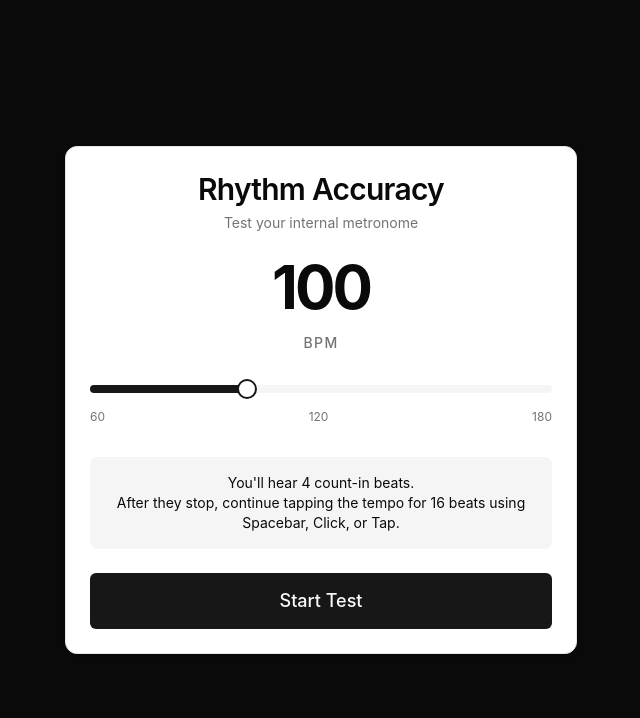
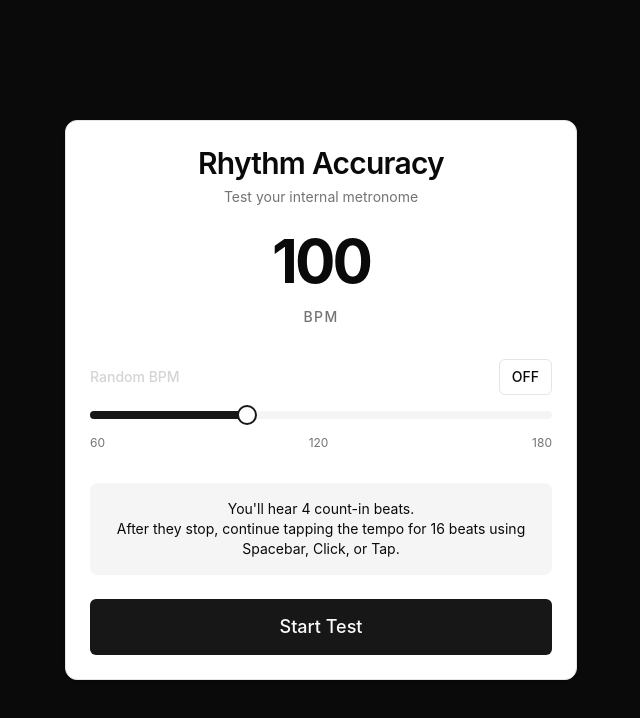
Before and after one commit to schawnery/whip-lash, a React (Vite) app: page / in a window 1280 px wide. Shown: the top 718 px of the page, without its empty margins (319-959 px from the left). Built offline with nearby package versions, Linux system fonts and the light colour scheme.

Commit message:
readme + scoring logic

```diff
--- a/src/features/game/GameScreen.tsx
+++ b/src/features/game/GameScreen.tsx
@@ -14,6 +14,8 @@ export default function GameScreen() {
     gameState,
     tempo,
     setTempo,
+    isRandomBPM,
+    setIsRandomBPM,
     startGame,
     handleTap,
     restartGame,
@@ -52,26 +54,26 @@ export default function GameScreen() {
     <div className="min-h-screen bg-neutral-950 text-neutral-50 flex items-center justify-center p-4">
       <div className="w-full max-w-lg">
         {gameState === 'setup' && (
-          <SetupView tempo={tempo} setTempo={setTempo} onStart={startGame} />
+          <SetupView tempo={tempo} setTempo={setTempo} onStart={startGame} isRandomBPM={isRandomBPM} setIsRandomBPM={setIsRandomBPM} />
         )}
 
         {gameState === 'count-in' && (
-          <CountInView tempo={tempo} currentBeat={currentBeatIndex} totalBeats={COUNT_IN_BEATS} />
+          <CountInView tempo={tempo} isRandomBPM={isRandomBPM} currentBeat={currentBeatIndex} totalBeats={COUNT_IN_BEATS} />
         )}
 
         {gameState === 'tap' && (
-          <TapPhaseView tempo={tempo} tapCount={tapPhaseBeatCount} totalTaps={TOTAL_TAP_BEATS} />
+          <TapPhaseView tempo={tempo} isRandomBPM={isRandomBPM} tapCount={tapPhaseBeatCount} totalTaps={TOTAL_TAP_BEATS} />
         )}
 
         {gameState === 'results' && results && (
-          <ResultsView results={results} onRestart={restartGame} />
+          <ResultsView results={results} tempo={tempo} onRestart={restartGame} />
         )}
       </div>
     </div>
   );
 }
 
-function SetupView({ tempo, setTempo, onStart }: { tempo: number, setTempo: (v: number) => void, onStart: () => void }) {
+function SetupView({ tempo, setTempo, onStart, isRandomBPM, setIsRandomBPM }: { tempo: number, setTempo: (v: number) => void, onStart: () => void, isRandomBPM: boolean, setIsRandomBPM: (v: boolean) => void }) {
   return (
     <Card className="w-full">
       <CardHeader className="text-center">
@@ -80,11 +82,23 @@ function SetupView({ tempo, setTempo, onStart }: { tempo: number, setTempo: (v:
       </CardHeader>
       <CardContent className="space-y-8">
         <div className="text-center space-y-4">
-          <div className="text-6xl font-bold tracking-tighter">{tempo}</div>
+          <div className="text-6xl font-bold tracking-tighter">{isRandomBPM ? "?" : tempo}</div>
           <div className="text-sm font-medium text-neutral-500 uppercase tracking-widest">BPM</div>
         </div>
 
         <div className="space-y-4">
+          <div className="flex items-center justify-between">
+            <span className="text-sm font-medium text-neutral-300">Random BPM</span>
+            <Button
+              variant={isRandomBPM ? "default" : "outline"}
+              size="sm"
+              onClick={() => setIsRandomBPM(!isRandomBPM)}
+            >
+              {isRandomBPM ? "ON" : "OFF"}
+            </Button>
+          </div>
+          {!isRandomBPM && (
+            <>
               <Slider
                 value={[tempo]}
                 onValueChange={(val) => setTempo(val[0])}
@@ -97,6 +111,8 @@ function SetupView({ tempo, setTempo, onStart }: { tempo: number, setTempo: (v:
                 <span>120</span>
                 <span>180</span>
               </div>
+            </>
+          )}
         </div>
 
         <div className="bg-neutral-100 dark:bg-neutral-900 p-4 rounded-lg text-sm text-center">
@@ -111,12 +127,12 @@ function SetupView({ tempo, setTempo, onStart }: { tempo: number, setTempo: (v:
   );
 }
 
-function CountInView({ tempo, currentBeat, totalBeats }: { tempo: number, currentBeat: number, totalBeats: number }) {
+function CountInView({ tempo, isRandomBPM, currentBeat, totalBeats }: { tempo: number, isRandomBPM: boolean, currentBeat: number, totalBeats: number }) {
   return (
     <Card className="w-full border-blue-500/50 shadow-[0_0_50px_rgba(59,130,246,0.1)]">
       <CardHeader className="text-center">
         <Badge variant="secondary" className="mx-auto bg-blue-500/10 text-blue-500 mb-2">LISTEN</Badge>
-        <CardTitle className="text-2xl">{tempo} BPM</CardTitle>
+        <CardTitle className="text-2xl">{isRandomBPM ? "??? BPM" : `${tempo} BPM`}</CardTitle>
       </CardHeader>
       <CardContent className="flex flex-col items-center justify-center py-12">
         <div className="flex gap-4">
@@ -137,14 +153,14 @@ function CountInView({ tempo, currentBeat, totalBeats }: { tempo: number, curren
   );
 }
 
-function TapPhaseView({ tempo, tapCount, totalTaps }: { tempo: number, tapCount: number, totalTaps: number }) {
+function TapPhaseView({ tempo, isRandomBPM, tapCount, totalTaps }: { tempo: number, isRandomBPM: boolean, tapCount: number, totalTaps: number }) {
   const progress = Math.min(100, (tapCount / totalTaps) * 100);
 
   return (
     <Card className="w-full border-green-500/50 shadow-[0_0_50px_rgba(34,197,94,0.1)] select-none">
       <CardHeader className="text-center">
         <Badge variant="secondary" className="mx-auto bg-green-500/10 text-green-500 mb-2">TAP NOW</Badge>
-        <CardTitle className="text-2xl">{tempo} BPM</CardTitle>
+        <CardTitle className="text-2xl">{isRandomBPM ? "??? BPM" : `${tempo} BPM`}</CardTitle>
       </CardHeader>
       <CardContent className="flex flex-col items-center justify-center py-12 space-y-8">
         <div className="relative w-48 h-48 flex items-center justify-center rounded-full border-4 border-neutral-800">
@@ -164,7 +180,7 @@ function TapPhaseView({ tempo, tapCount, totalTaps }: { tempo: number, tapCount:
   );
 }
 
-function ResultsView({ results, onRestart }: { results: GameResults, onRestart: () => void }) {
+function ResultsView({ results, tempo, onRestart }: { results: GameResults, tempo: number, onRestart: () => void }) {
   const getGradeColor = (score: number) => {
     if (score >= 90) return 'text-green-500';
     if (score >= 70) return 'text-yellow-500';
@@ -189,9 +205,12 @@ function ResultsView({ results, onRestart }: { results: GameResults, onRestart:
       </CardHeader>
       <CardContent className="space-y-6">
 
-        <div className="flex justify-center py-4">
-          <div className={`text-8xl font-black ${getGradeColor(results.overallScore)} drop-shadow-2xl`}>
+        <div className="flex flex-col items-center justify-center py-4">
+          <div className={`text-8xl font-black ${getGradeColor(results.overallScore)} drop-shadow-2xl leading-none`}>
             {getGradeLetter(results.overallScore)}
+          </div>
+          <div className="mt-4 text-xl text-neutral-400 font-medium">
+            Target: <span className="text-white">{tempo} BPM</span>
           </div>
         </div>
 
--- a/src/features/game/useTempoGame.ts
+++ b/src/features/game/useTempoGame.ts
@@ -6,6 +6,7 @@ import { calculateScoreForTap, calculateResults } from './scoring';
 export const useTempoGame = () => {
   const [gameState, setGameState] = useState<GameState>('setup');
   const [tempo, setTempo] = useState<number>(100);
+  const [isRandomBPM, setIsRandomBPM] = useState<boolean>(false);
   const [results, setResults] = useState<GameResults | null>(null);
 
   const [currentBeatIndex, setCurrentBeatIndex] = useState<number>(0);
@@ -88,12 +89,18 @@ export const useTempoGame = () => {
     setCurrentBeatIndex(0);
     setTapPhaseBeatCount(0);
 
+    let startingTempo = tempo;
+    if (isRandomBPM) {
+      startingTempo = Math.floor(Math.random() * (180 - 60 + 1)) + 60;
+      setTempo(startingTempo);
+    }
+
     metronome.init();
     audioContextRef.current = metronome.getContext();
 
     setGameState('count-in');
-    metronome.start(tempo);
-  }, [tempo]);
+    metronome.start(startingTempo);
+  }, [tempo, isRandomBPM]);
 
   const finishGame = useCallback(() => {
     setGameState('results');
@@ -176,6 +183,8 @@ export const useTempoGame = () => {
     gameState,
     tempo,
     setTempo,
+    isRandomBPM,
+    setIsRandomBPM,
     startGame,
     handleTap,
     restartGame,
```
Also changed, not shown: 1 other file (tests, documents, lock files or other folders). Lines whose indentation alone changed are shown as unchanged.
